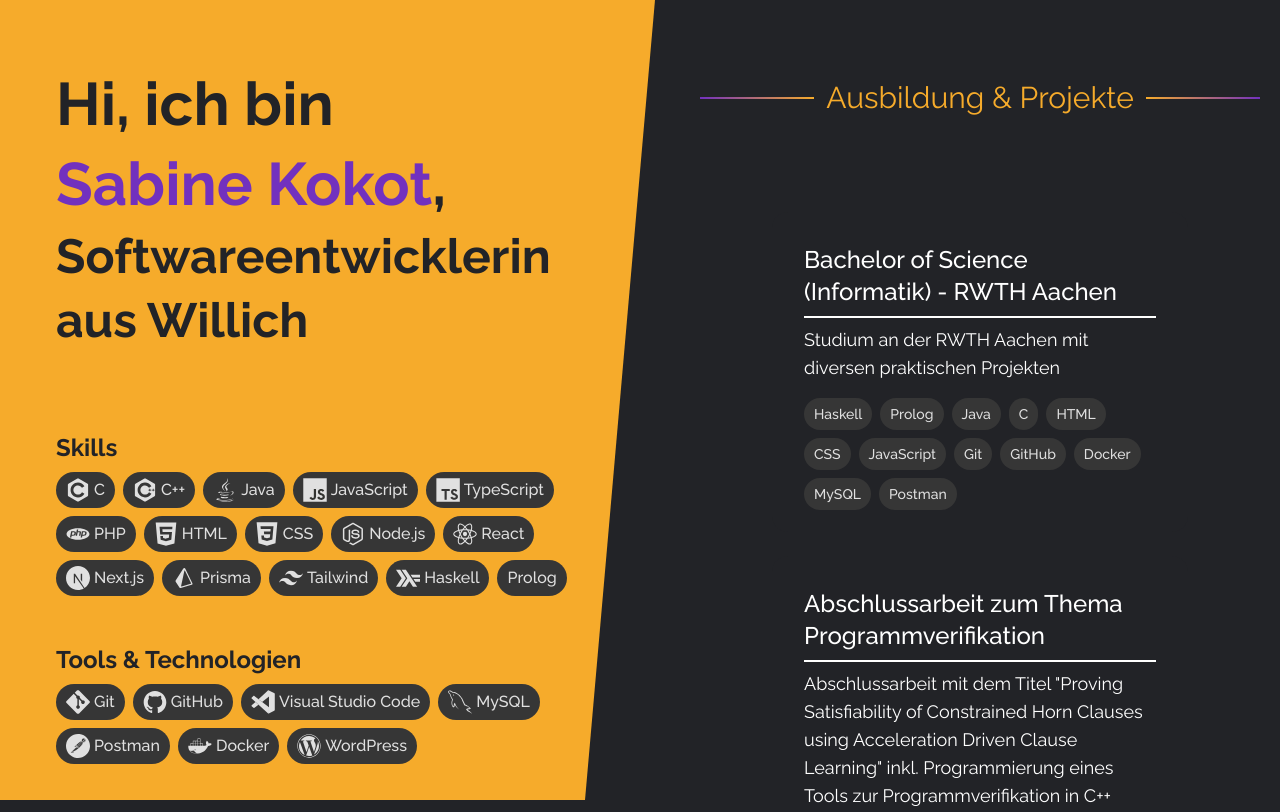
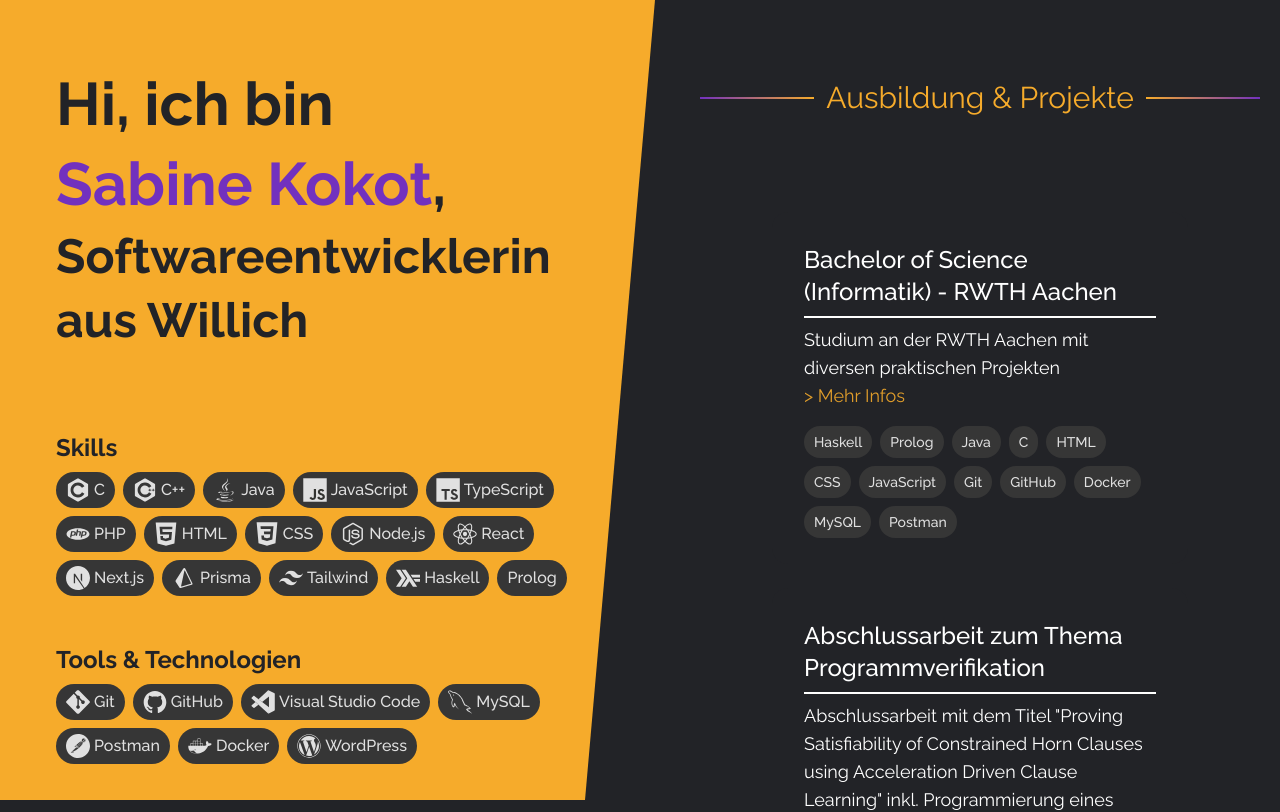
Before and after one commit to Bina-Github/portfolio, a Next.js app: page / in a window 1280 px wide. Shown: the top 812 px of the page. Built offline with nearby package versions, Linux system fonts and the light colour scheme.

Commit message:
ProjectBox: show more/less Texts added

```diff
--- a/components/ProjectBox.tsx
+++ b/components/ProjectBox.tsx
@@ -22,7 +22,7 @@ const ProjectBox = ({
   return (
     <div
       onClick={() => handleClick(id)}
-      className="relative h-[20rem] w-[26rem] rounded-2xl p-8 mb-6 mx-2 hover:cursor-pointer"
+      className="group relative h-[22rem] w-[26rem] rounded-2xl p-8 mb-6 mx-2 hover:cursor-pointer"
     >
       <div
         className={classNames(
@@ -44,7 +44,19 @@ const ProjectBox = ({
 
         <div className="h-0.5 bg-white my-2"></div>
 
-        <p className="text-lg mb-4">{shortDesc}</p>
+        <p className="text-lg">{shortDesc}</p>
+
+        {active && (
+          <p className="group-hover:underline opacity-90 text-lg mb-4 text-cYellow">
+            &gt; Weniger anzeigen
+          </p>
+        )}
+
+        {!active && (
+          <p className="group-hover:underline opacity-90 text-lg mb-4 text-cYellow">
+            &gt; Mehr Infos
+          </p>
+        )}
 
         <SkillsBox skillList={skillList} className="bg-cGray text-sm" />
       </div>
```
